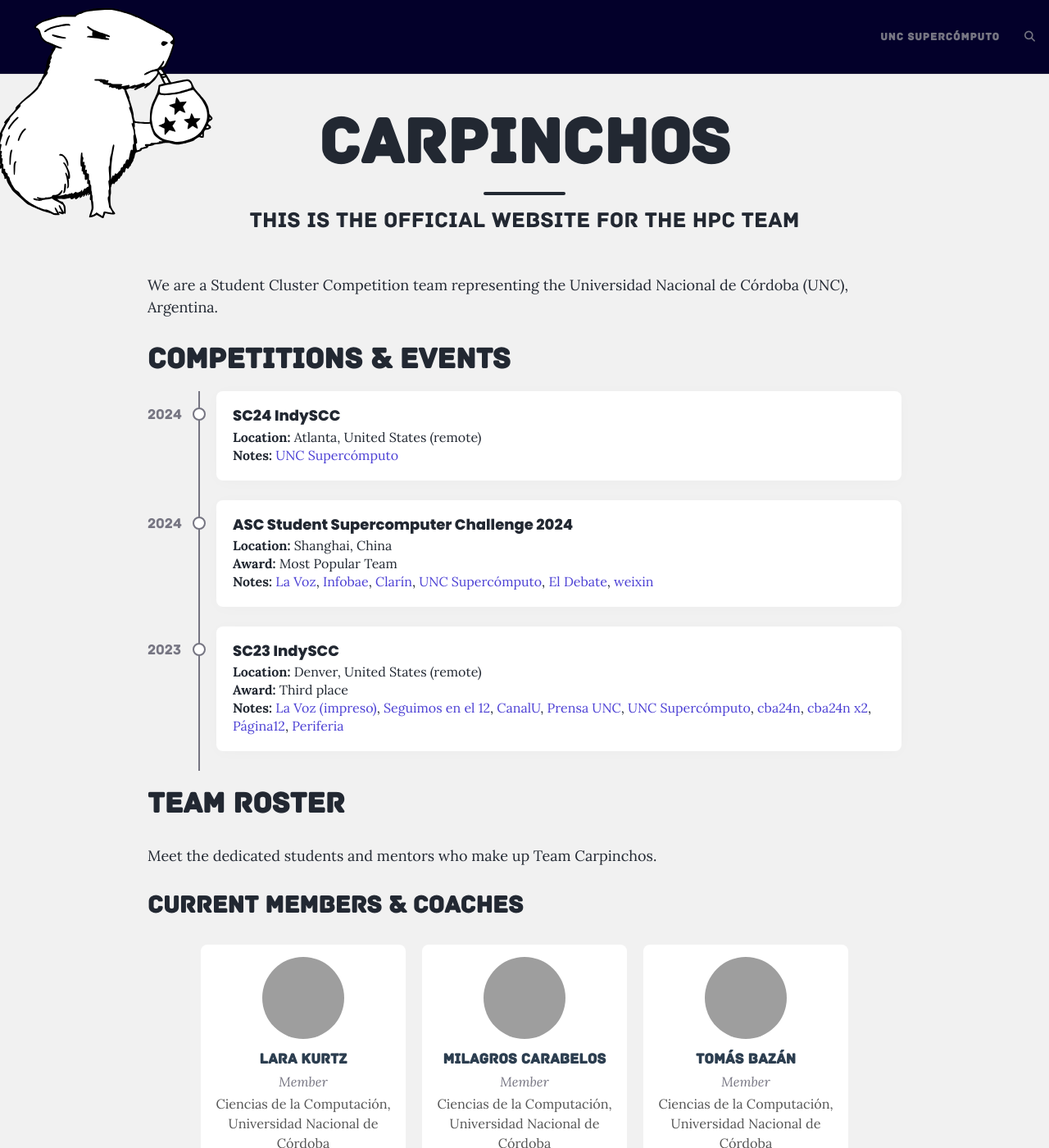
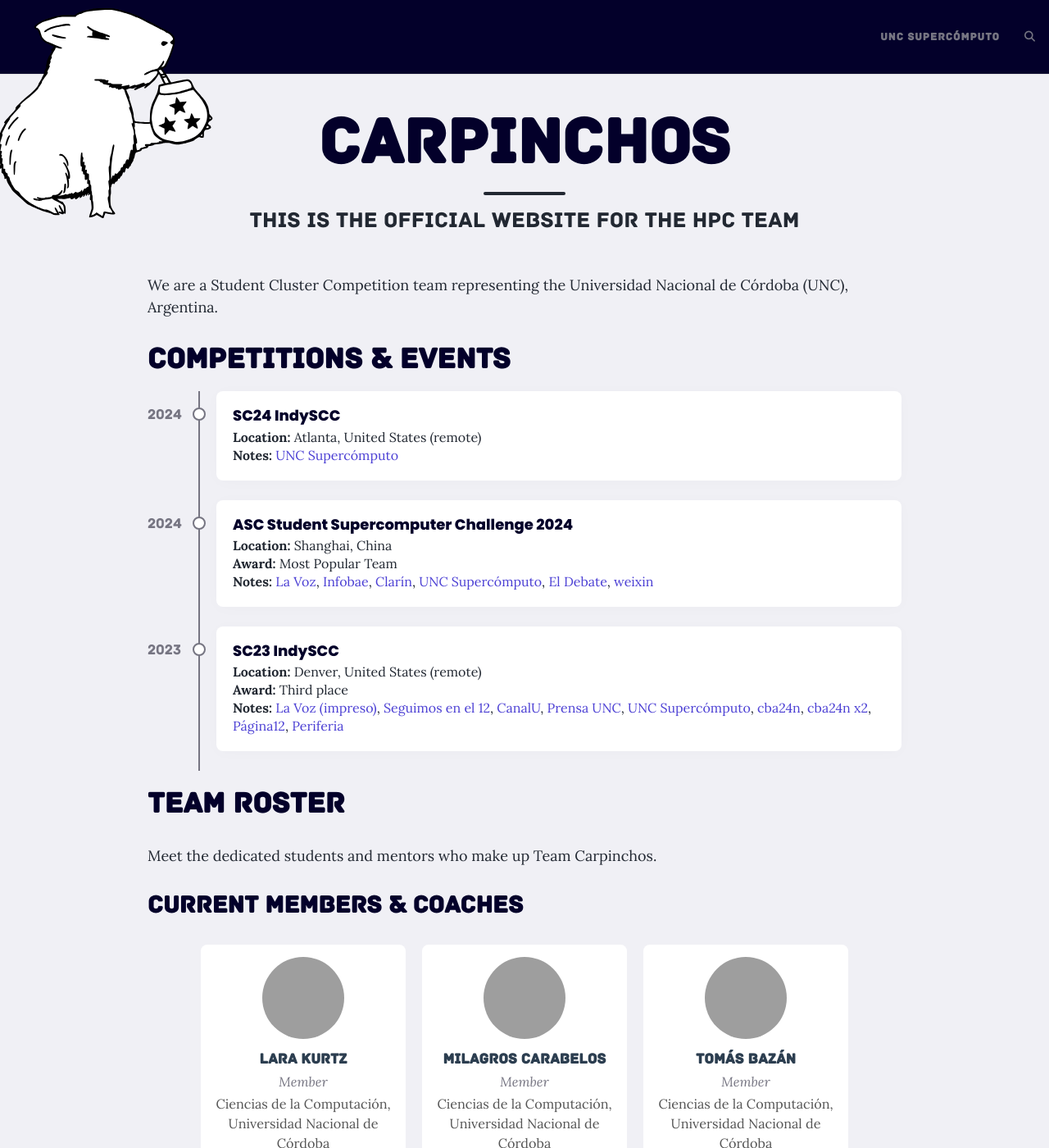
Before and after one commit to CarpinchosTeam/CarpinchosTeam.github.io, a Jekyll site: the page built from index.md, in a window 1280 px wide and 1400 px high. Shown: the whole window at 82% size. Built offline with Jekyll 4.4.1, drawn with Linux system fonts in a browser that asks for light colours; comment, search, counter and statistics services are not loaded; grey boxes are pictures that could not be loaded.

Commit message:
Colores con más azul

```diff
--- a/assets/css/custom.css
+++ b/assets/css/custom.css
@@ -3,11 +3,11 @@
   --body-font: 'Lora', 'Times New Roman', serif;
   --header-font: 'Archive', 'Helvetica Neue', Helvetica, Arial, sans-serif;
 
-  --primary: #4C40D4;
+  --primary: #4c40d4;
   --primary-dark: #767582;
 
-  --mid-col: #808080;
-  --page-col: #f1f1f1;
+  --mid-col: #767582;
+  --page-col: hsl(245, 20%, 95%);
   --text-col: #222832;
 
   --link-col: #4C40D4;
@@ -17,13 +17,17 @@
   --navbar-text-col: #767582;
   --navbar-border-col: #DDDDDD;
 
-  --footer-col: #EAEAEA;
-  --footer-text-col: #777777;
-  --footer-link-col: #404040;
-  --footer-hover-col: #0085A1;
+  --footer-col: hsl(245, 10%, 90%);
+  --footer-text-col: #767582;
+  --footer-link-col: #767582;
+  --footer-hover-col: #6456FF;
 }
 
 @font-face {
   font-family: 'Archive';
   src: url(/assets/fonts/Archive.otf) format('opentype');
 }
+
+h1, h2, h3, h4, h6 {
+  color: #03002a;
+}
```
